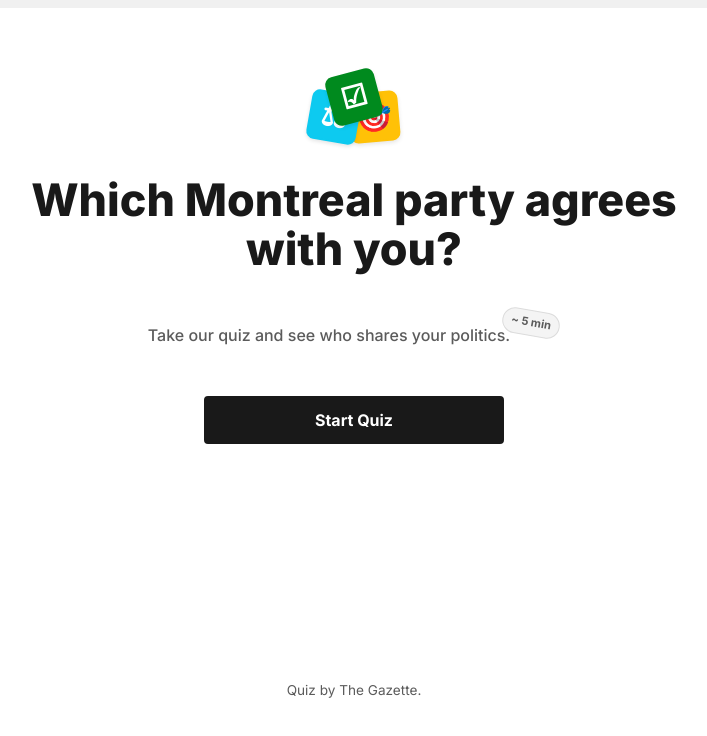
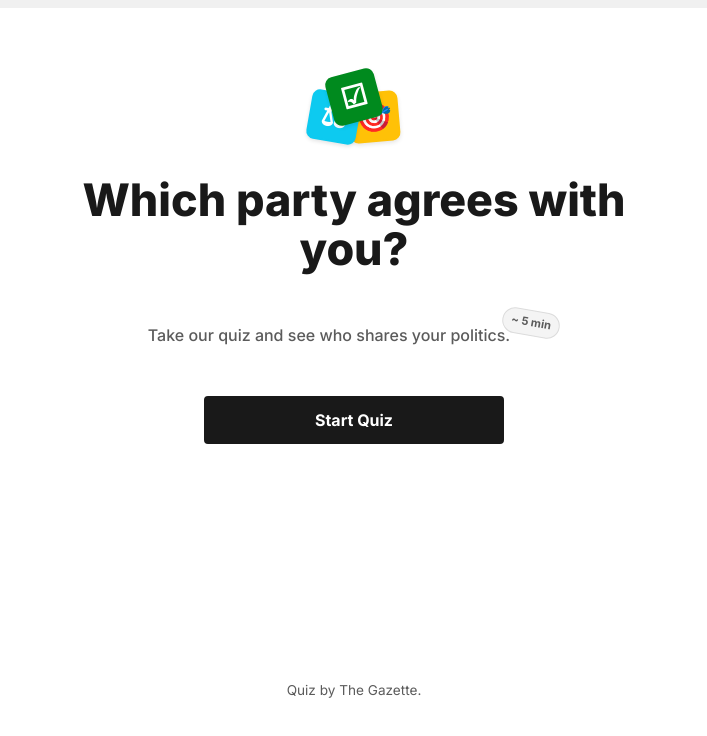
Before and after one commit to Gazettetest123/quiz, a plain HTML site: page index.html in a window 1280 px wide. Shown: the whole page, without its empty margins (286-993 px from the left). Drawn offline with Linux system fonts and the light colour scheme.

Commit message:
Update index.html

```diff
--- a/index.html
+++ b/index.html
@@ -812,7 +812,7 @@
                         <span class="stack-icon icon-weight">⚖</span>
                         <span class="stack-icon icon-match">🎯</span>
                     </div>
-                    <h1>Which Montreal party agrees with you?</h1>
+                    <h1>Which party agrees with you?</h1>
                 </div>
 
                 <p class="tagline">
```
